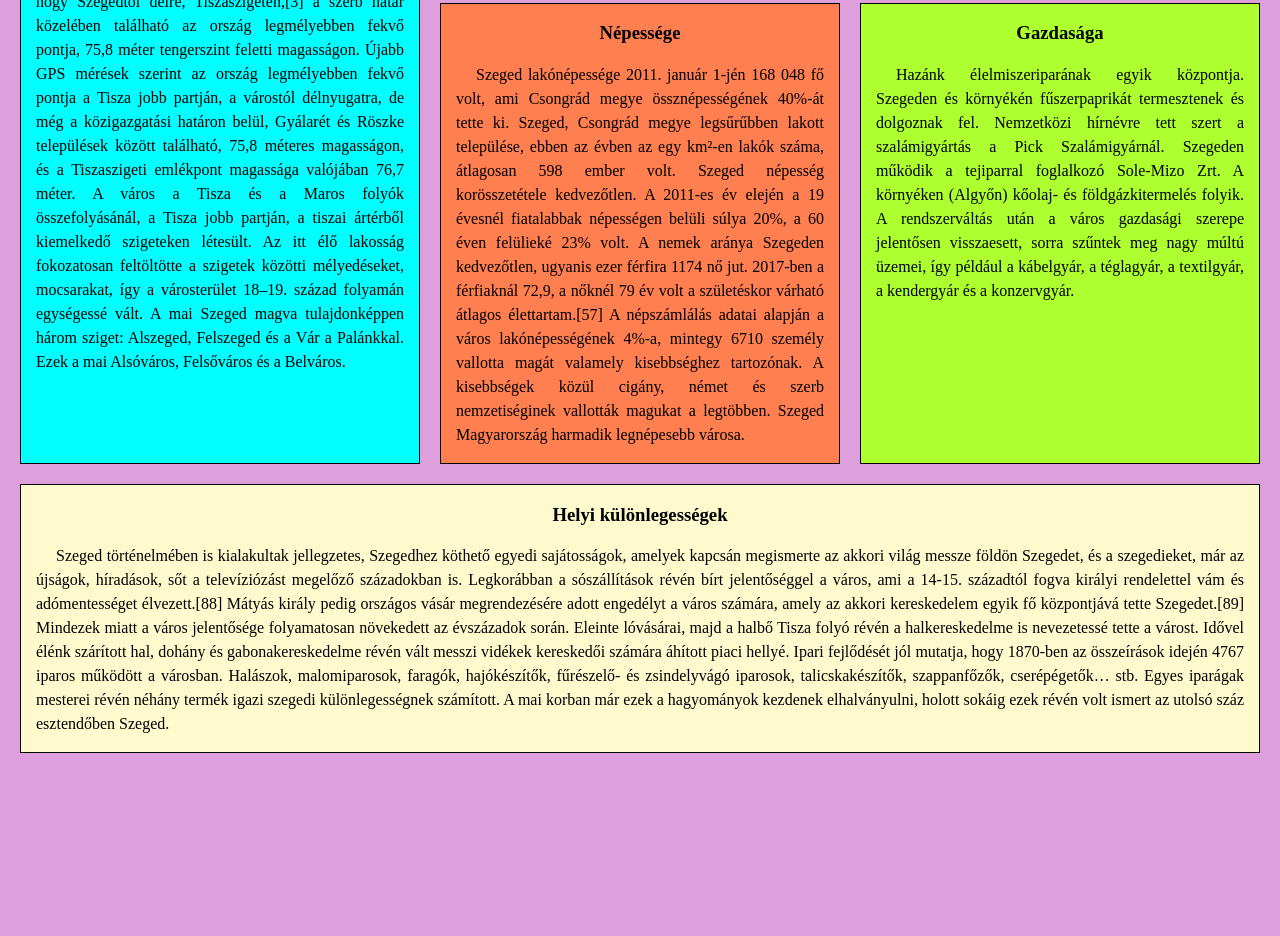
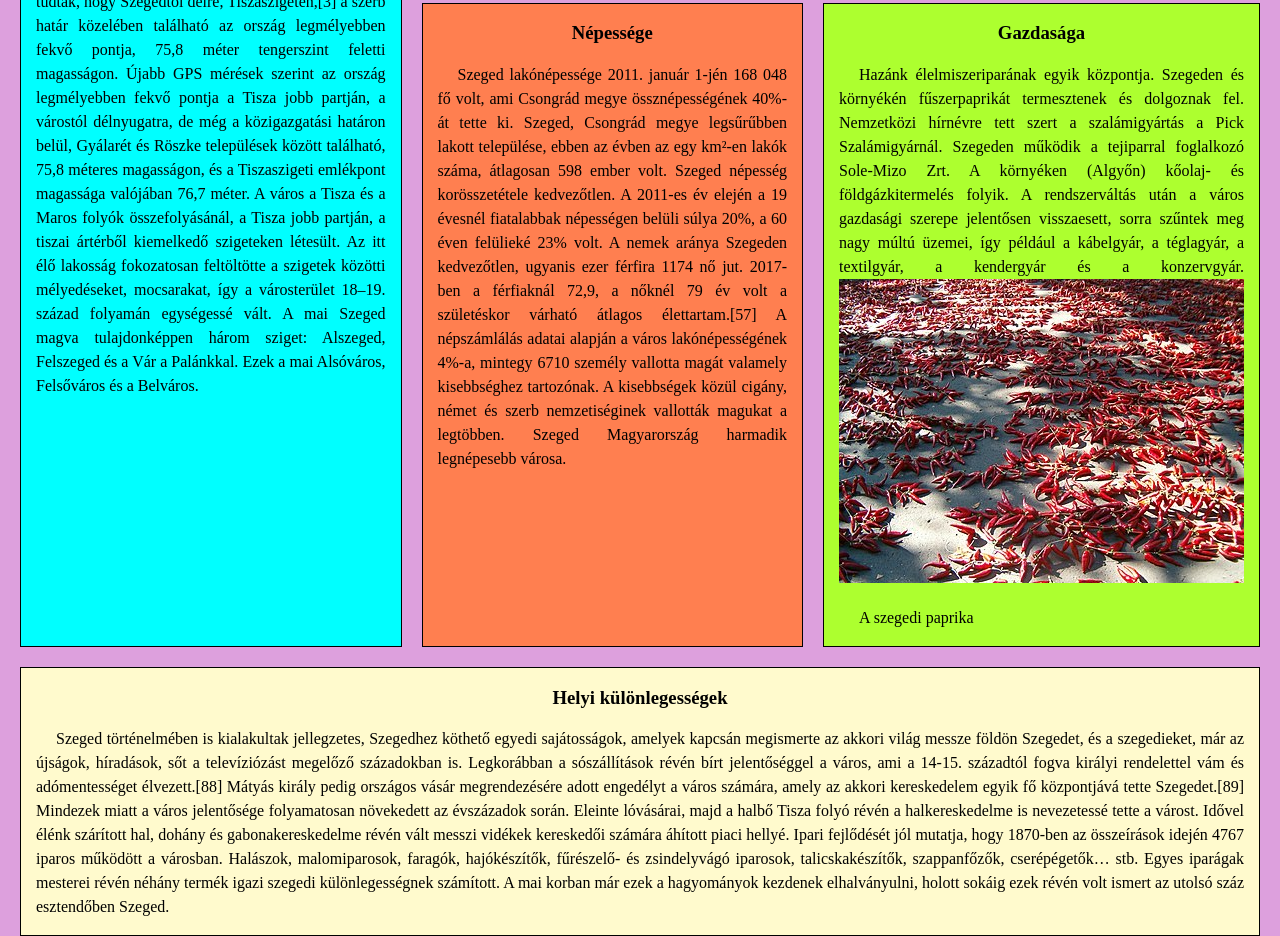
Before and after one commit to bartieplatan/Project-of-Szeged, a plain HTML site: page index.html in a window 1280 px wide. Shown: the part 8039-8975 px from the top of the page. Before the commit the page ends 8792 px from the top, so only its background shows below. Drawn offline with Linux system fonts and the light colour scheme.

Commit message:
Űr kitöltése

```diff
--- a/index.html
+++ b/index.html
@@ -120,6 +120,8 @@
 		<h3>Gazdasága</h3>
 		<p>
 			Hazánk élelmiszeriparának egyik központja. Szegeden és környékén fűszerpaprikát termesztenek és dolgoznak fel. Nemzetközi hírnévre tett szert a szalámigyártás a Pick Szalámigyárnál. Szegeden működik a tejiparral foglalkozó Sole-Mizo Zrt. A környéken (Algyőn) kőolaj- és földgázkitermelés folyik. A rendszerváltás után a város gazdasági szerepe jelentősen visszaesett, sorra szűntek meg nagy múltú üzemei, így például a kábelgyár, a téglagyár, a textilgyár, a kendergyár és a konzervgyár.
+			<img src="Szeged-paprika1.jpg">
+			<p>A szegedi paprika</p>
 		</p>
 	</div>
 	<div class="box" id="sixth">
```
Also changed, not shown: Szeged-paprika1.jpg (added).
